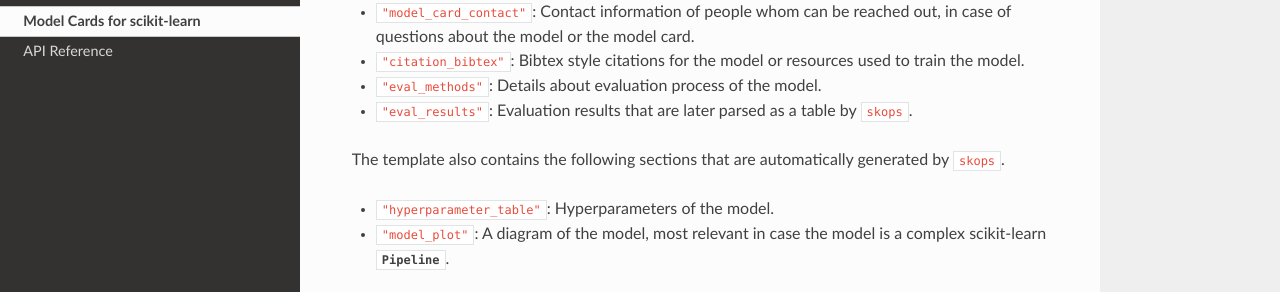
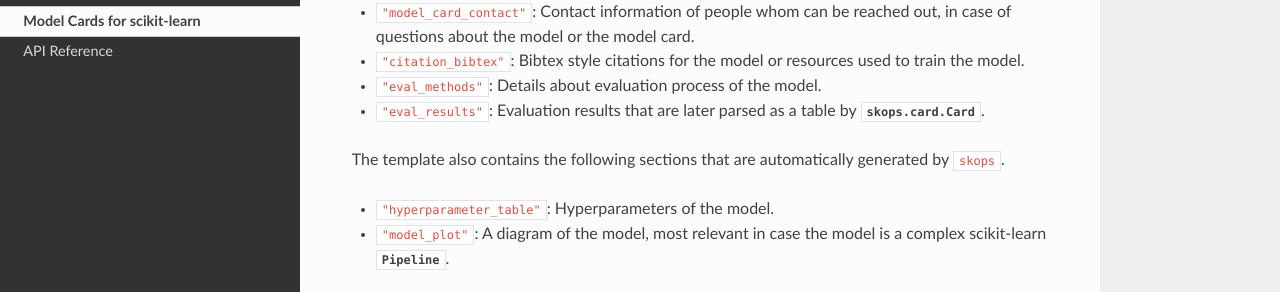
Before and after one commit to skops-dev/skops, a Sphinx documentation site: the page built from docs/model_card.rst, in a window 1280 px wide and 900 px high, scrolled down 744 px. Shown: the part 317-609 px from the top of the window. Built offline with Sphinx 7.4.7 and the Read the Docs theme 2.0.0, drawn with Linux system fonts in a browser that asks for light colours.

Commit message:
Update docs/model_card.rst
Co-authored-by: Adrin Jalali <adrin.jalali@gmail.com>

```diff
--- a/docs/model_card.rst
+++ b/docs/model_card.rst
@@ -60,7 +60,7 @@ template which includes the following slots for free text sections:
   to train the model.
 - ``"eval_methods"``: Details about evaluation process of the model.
 - ``"eval_results"``: Evaluation results that are later parsed as a table by
-  ``skops``.
+  :class:`skops.card.Card`.
 
 
 The template also contains the following sections that are automatically
```
